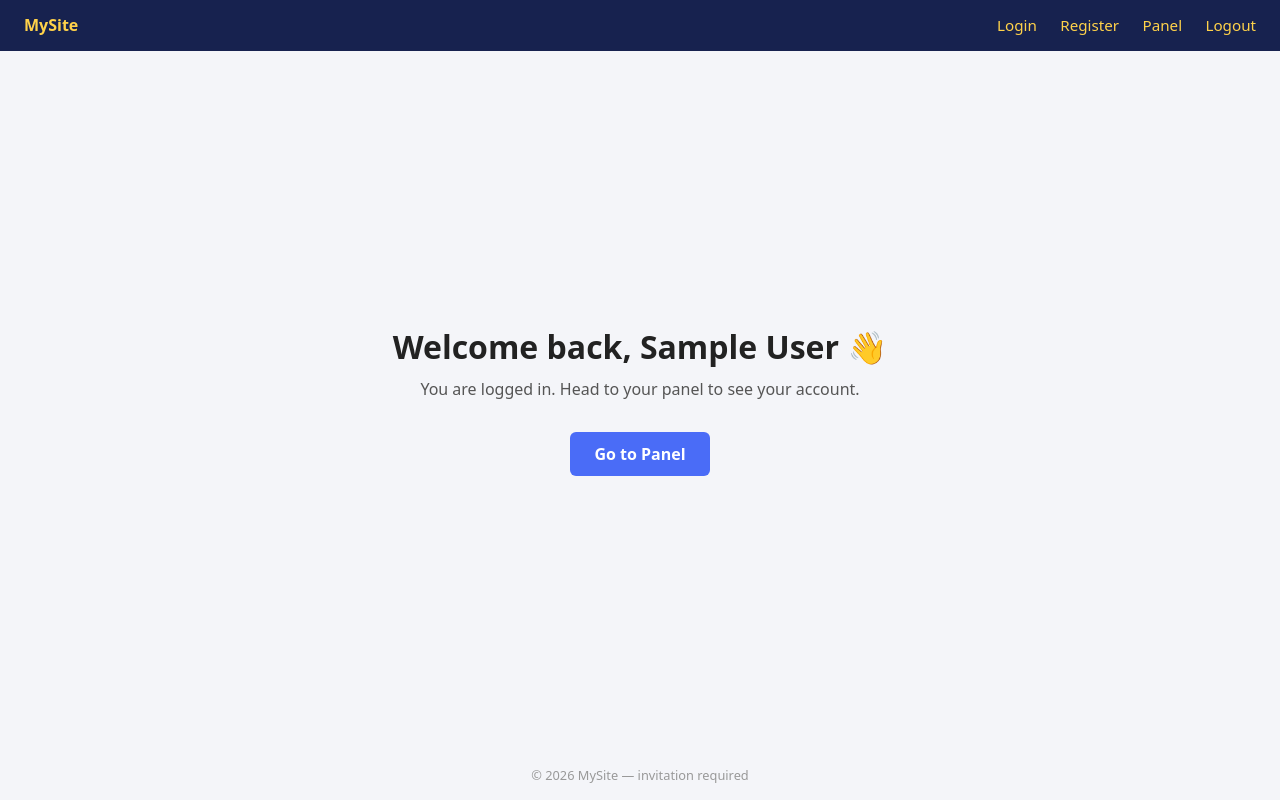
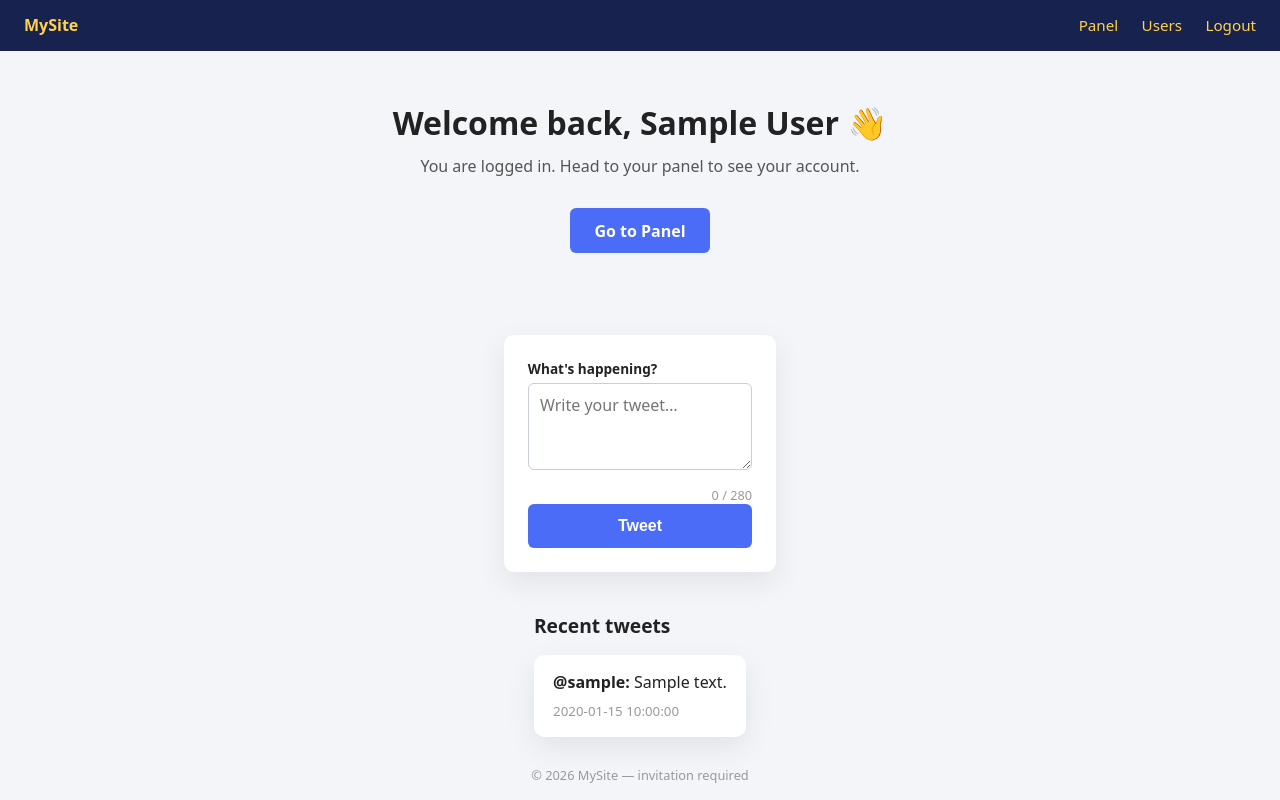
Before and after one commit to mojienjoyment/message-app, a PHP site: page / in a window 1280 px wide. Run offline with PHP 8.4, Linux system fonts and the light colour scheme; the visitor is signed in with stand-in values (Sample User, id 1); tables that the repository leaves empty or names only in its code hold one stand-in row (values such as "Sample post"); a stand-in replaces the project's code that opens the database connection.

Commit message:
add tweet form in index + all_users page with profile links

```diff
--- a/index.php
+++ b/index.php
@@ -1,43 +1,167 @@
 <?php
 session_start();
+require 'db.php';
+
 $loggedIn = isset($_SESSION['user_id']);
+$error = $success = '';
+$tweets = [];
+
+/* ════════════════════════════════════════════════
+   HANDLE TWEET SUBMISSION
+   ════════════════════════════════════════════════ */
+if ($loggedIn && $_SERVER['REQUEST_METHOD'] === 'POST' && isset($_POST['tweet'])) {
+  $content = trim($_POST['tweet'] ?? '');
+
+  if ($content === '') {
+    $error = 'Tweet cannot be empty.';
+  } elseif (mb_strlen($content) > 280) {
+    $error = 'Tweet must be 280 characters or less.';
+  } else {
+    $stmt = $pdo->prepare('INSERT INTO tweets (userid, content) VALUES (?, ?)');
+    $stmt->execute([$_SESSION['user_id'], $content]);
+    $success = 'Tweet posted!';
+  }
+}
+
+/* ════════════════════════════════════════════════
+   FETCH RECENT TWEETS (for logged-in users)
+   ════════════════════════════════════════════════ */
+if ($loggedIn) {
+  $stmt = $pdo->query(
+    'SELECT t.content, t.created_at, u.username
+         FROM tweets t
+         JOIN users u ON t.userid = u.id
+         ORDER BY t.created_at DESC
+         LIMIT 20'
+  );
+  $tweets = $stmt->fetchAll();
+}
 ?>
 <!DOCTYPE html>
 <html lang="en">
 
 <head>
-  <link rel="stylesheet" href="styles.css">
   <meta charset="UTF-8">
   <meta name="viewport" content="width=device-width, initial-scale=1">
   <title>Home</title>
+  <link rel="stylesheet" href="styles.css">
+  <style>
+    .tweet-form {
+      max-width: 620px;
+      margin: 2rem auto 1rem;
+      padding: 0 1rem;
+    }
+
+    .tweet-form .card {
+      padding: 1.5rem;
+    }
+
+    .tweet-form textarea {
+      min-height: 80px;
+      margin-bottom: 1rem;
+    }
+
+    .char-count {
+      float: right;
+      font-size: .8rem;
+      color: #999;
+    }
+
+    .char-count.warn {
+      color: #b3261e;
+    }
+
+    .tweet-feed {
+      max-width: 620px;
+      margin: 0 auto;
+      padding: 0 1rem;
+    }
+
+    .tweet-feed h2 {
+      margin: 1.5rem 0 1rem;
+      font-size: 1.2rem;
+    }
+  </style>
 </head>
 
 <body class="page-index">
+
   <header class="topbar">
     <a class="brand" href="index.php">MySite</a>
     <nav>
-      <a href="login.php">Login</a>
-      <a href="register.php">Register</a>
-      <a href="panel.php">Panel</a>
-      <?php if ($loggedIn): ?><a href="logout.php">Logout</a><?php endif; ?>
+        <?php if ($loggedIn): ?>
+        <a href="panel.php">Panel</a>
+        <a href="all_users.php">Users</a>
+        <a href="logout.php">Logout</a>
+        <?php else: ?>
+        <a href="login.php">Login</a>
+        <a href="register.php">Register</a>
+        <a href="all_users.php">Users</a>
+        <?php endif; ?>
     </nav>
   </header>
 
   <main class="hero">
-    <?php if ($loggedIn): ?>
+      <?php if ($loggedIn): ?>
       <h1>Welcome back, <?= htmlspecialchars($_SESSION['name']) ?> 👋</h1>
       <p>You are logged in. Head to your panel to see your account.</p>
       <a class="btn btn-primary" href="panel.php">Go to Panel</a>
-    <?php else: ?>
+      <?php else: ?>
       <h1>Welcome 👋</h1>
       <p>This site is invitation-only. Have an invitation code?
         Create your account in a minute, then log in to access your panel.</p>
       <a class="btn btn-primary" href="register.php">Register</a>
       <a class="btn btn-ghost" href="login.php">Login</a>
-    <?php endif; ?>
+      <?php endif; ?>
   </main>
 
+    <?php if ($loggedIn): ?>
+    <!-- Tweet Form -->
+    <div class="tweet-form">
+      <div class="card">
+          <?php if ($success): ?>
+          <p class="box ok">✅ <?= htmlspecialchars($success) ?></p><?php endif; ?>
+          <?php if ($error): ?>
+          <p class="box err"><?= htmlspecialchars($error) ?></p><?php endif; ?>
+
+        <form method="post" action="index.php" id="tweetForm">
+          <label>What's happening?
+            <textarea name="tweet" maxlength="280" rows="3" placeholder="Write your tweet…" oninput="updateCharCount()"
+              required></textarea>
+          </label>
+          <span class="char-count" id="charCount">0 / 280</span>
+          <button type="submit">Tweet</button>
+        </form>
+      </div>
+    </div>
+
+    <!-- Recent Tweets -->
+    <div class="tweet-feed">
+      <h2>Recent tweets</h2>
+        <?php if (!$tweets): ?>
+        <p class="box">No tweets yet. Be the first!</p>
+        <?php else: ?>
+          <?php foreach ($tweets as $t): ?>
+          <div class="card tweet">
+            <p><strong>@<?= htmlspecialchars($t['username']) ?>:</strong> <?= htmlspecialchars($t['content']) ?></p>
+            <small><?= htmlspecialchars($t['created_at']) ?></small>
+          </div>
+          <?php endforeach; ?>
+        <?php endif; ?>
+    </div>
+    <?php endif; ?>
+
   <footer>© <?= date('Y') ?> MySite — invitation required</footer>
+
+  <script>
+    function updateCharCount() {
+      const textarea = document.querySelector('textarea[name="tweet"]');
+      const counter = document.getElementById('charCount');
+      const len = textarea.value.length;
+      counter.textContent = len + ' / 280';
+      counter.classList.toggle('warn', len > 260);
+    }
+  </script>
 
 </body>
 
--- a/styles.css
+++ b/styles.css
@@ -175,3 +175,8 @@ th { color: #666; font-weight: 600; width: 140px; }
 .tweet { padding: 1rem 1.2rem; margin-bottom: .8rem; }
 .tweet p { margin: 0 0 .4rem; }
 .tweet small { color: #999; }
+
+/* =============================================
+   7. PAGE: ALL USERS
+   ============================================= */
+body.page-users .wrap { max-width: 900px; }
```
Also changed, not shown: all_users.php (added, +106 -0 lines).
